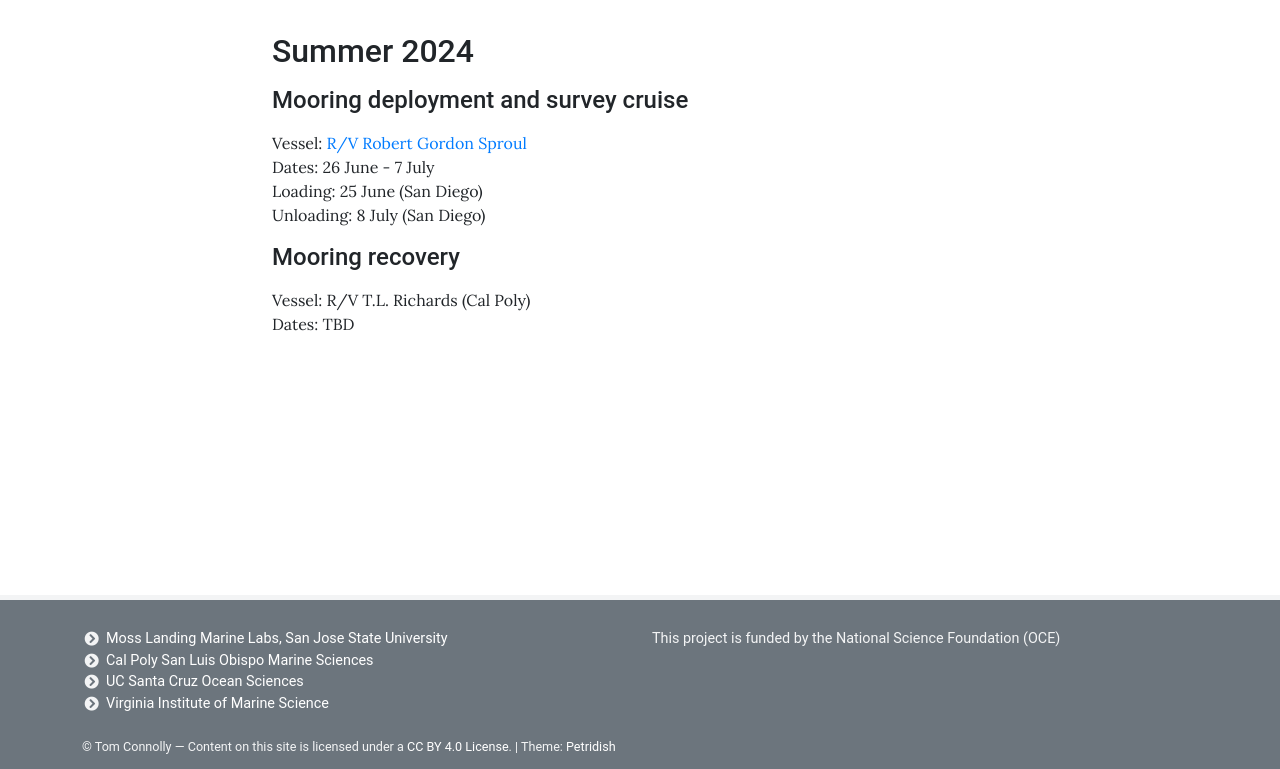
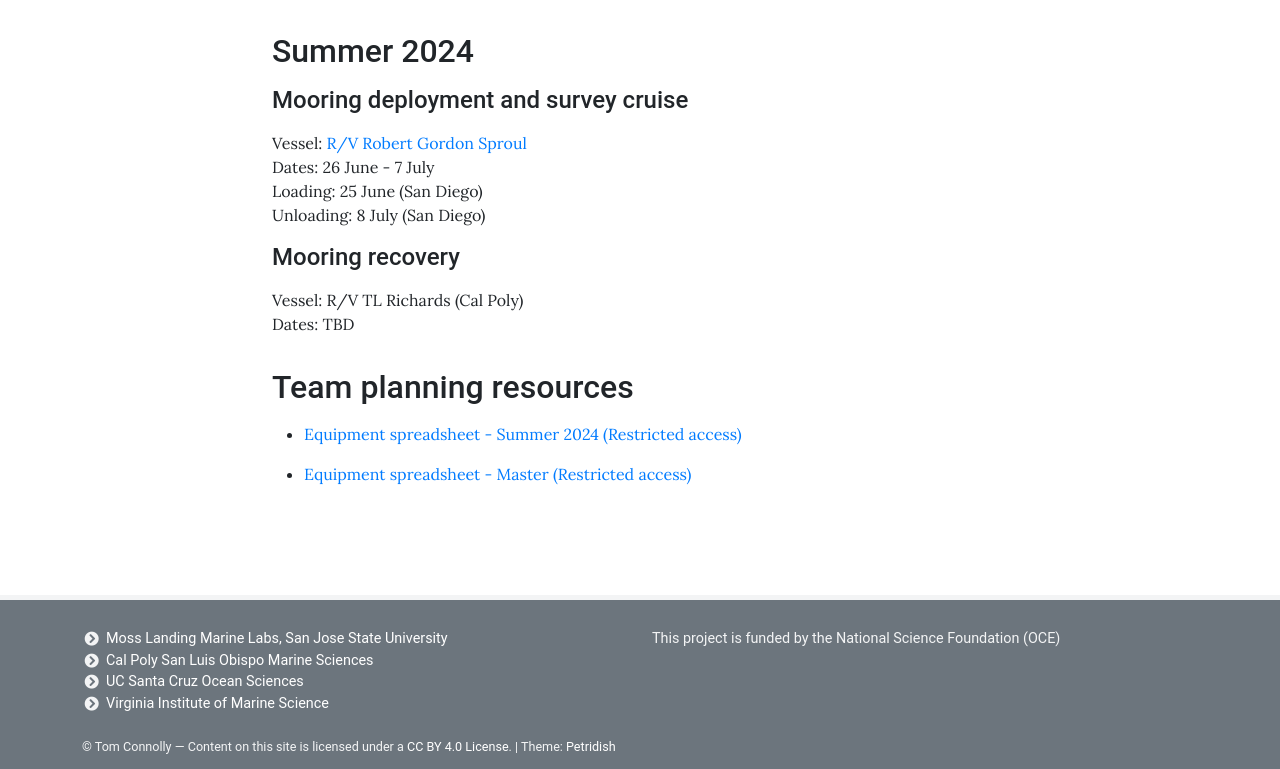
Before and after one commit to subfex/subfex.github.io, a Jekyll site: the page built from pages/cruises.md, in a window 1280 px wide. Shown: the part 308-1077 px from the top of the page. Built offline with Jekyll 4.4.1, drawn with Linux system fonts in a browser that asks for light colours.

Commit message:
added links to equipment spreadsheets

```diff
--- a/pages/cruises.md
+++ b/pages/cruises.md
@@ -19,5 +19,11 @@ Unloading: 8 July (San Diego)
 
 #### Mooring recovery
 
-Vessel: R/V T.L. Richards (Cal Poly)
+Vessel: R/V TL Richards (Cal Poly)
 Dates: TBD
+
+## Team planning resources
+
+* [Equipment spreadsheet - Summer 2024 (Restricted access)](https://docs.google.com/spreadsheets/d/1KZ_uVu4Zeo6OlTWv-ePXMyKW4LfqrqMYGfEZi7bEd0g/edit?usp=sharing)
+
+* [Equipment spreadsheet - Master (Restricted access)](https://docs.google.com/spreadsheets/d/1bXP-cyFelC7ALViVjWwLsCGMYALvB3eYB4cDQtZVSOI/edit?usp=sharing)
```
